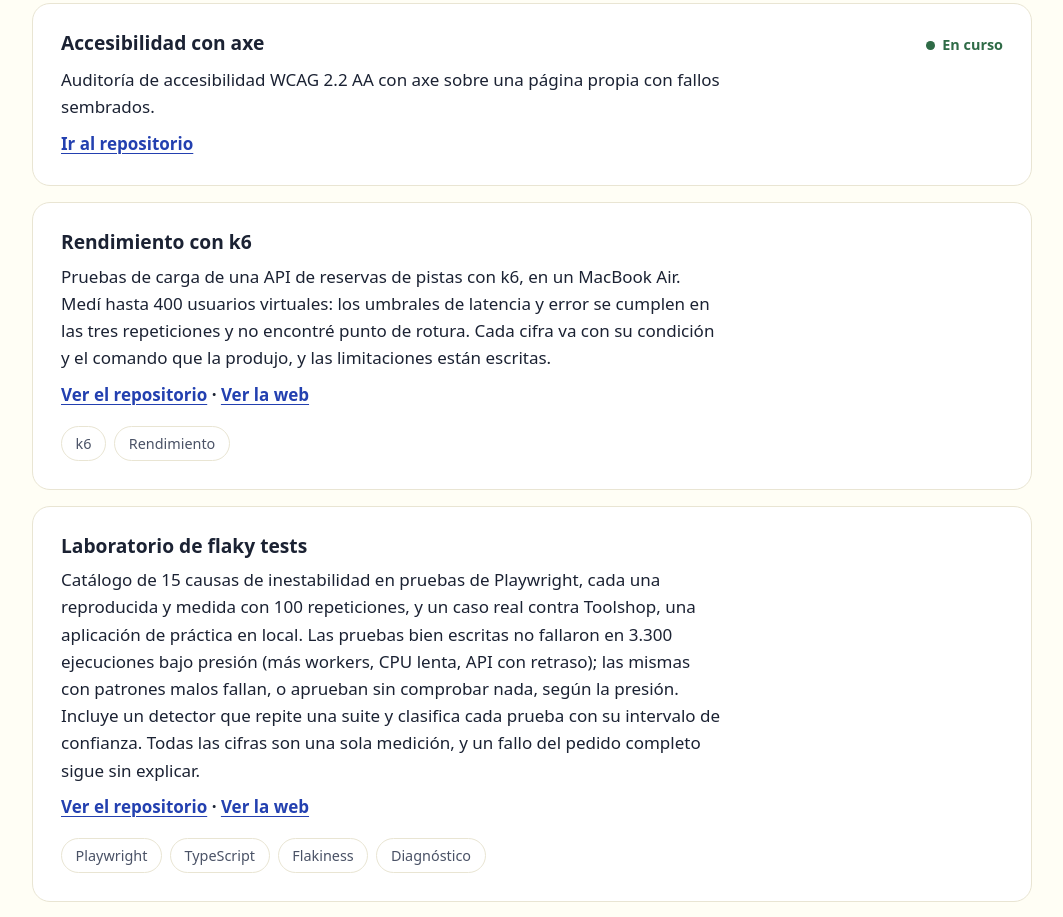
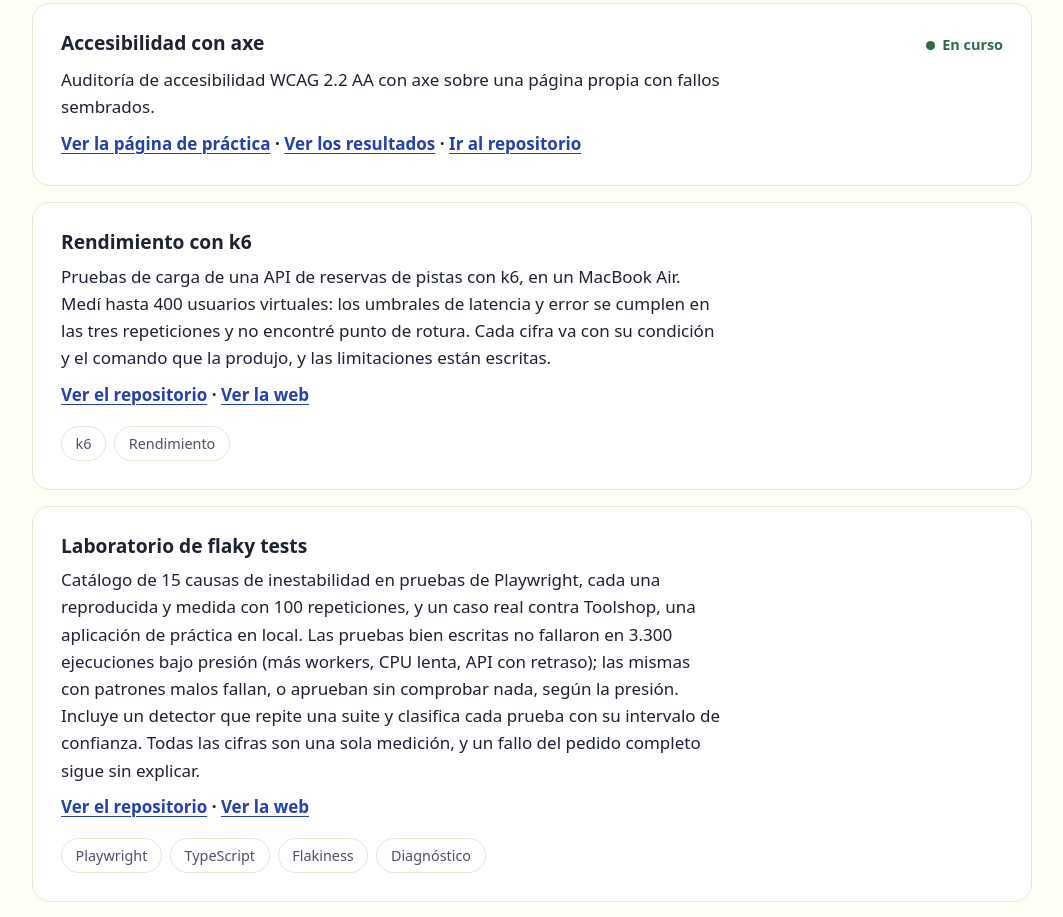
Before and after one commit to BasiMontes/BasiMontes.github.io, a website: page site/index.html in a window 1280 px wide. Shown: the part 5777-6694 px from the top of the page, without its empty margins (108-1171 px from the left). Drawn offline with Linux system fonts and the light colour scheme; a web font is replaced by a local one.

Commit message:
Enlaza la página de práctica y los resultados desde la tarjeta de accesibilidad

```diff
--- a/site/index.html
+++ b/site/index.html
@@ -167,7 +167,7 @@
 <span class="status">En curso</span>
 </div>
 <p>Auditoría de accesibilidad WCAG 2.2 AA con axe sobre una página propia con fallos sembrados.</p>
-<p class="link"><a href="https://github.com/BasiMontes/a11y-audit-lab" rel="noopener" target="_blank">Ir al repositorio</a></p>
+<p class="link"><a href="https://basimontes.github.io/a11y-audit-lab/practica/" rel="noopener" target="_blank">Ver la página de práctica</a> · <a href="https://basimontes.github.io/a11y-audit-lab/" rel="noopener" target="_blank">Ver los resultados</a> · <a href="https://github.com/BasiMontes/a11y-audit-lab" rel="noopener" target="_blank">Ir al repositorio</a></p>
 </li>
 <li class="project card" data-status="terminado">
 <div class="project-head">
```
